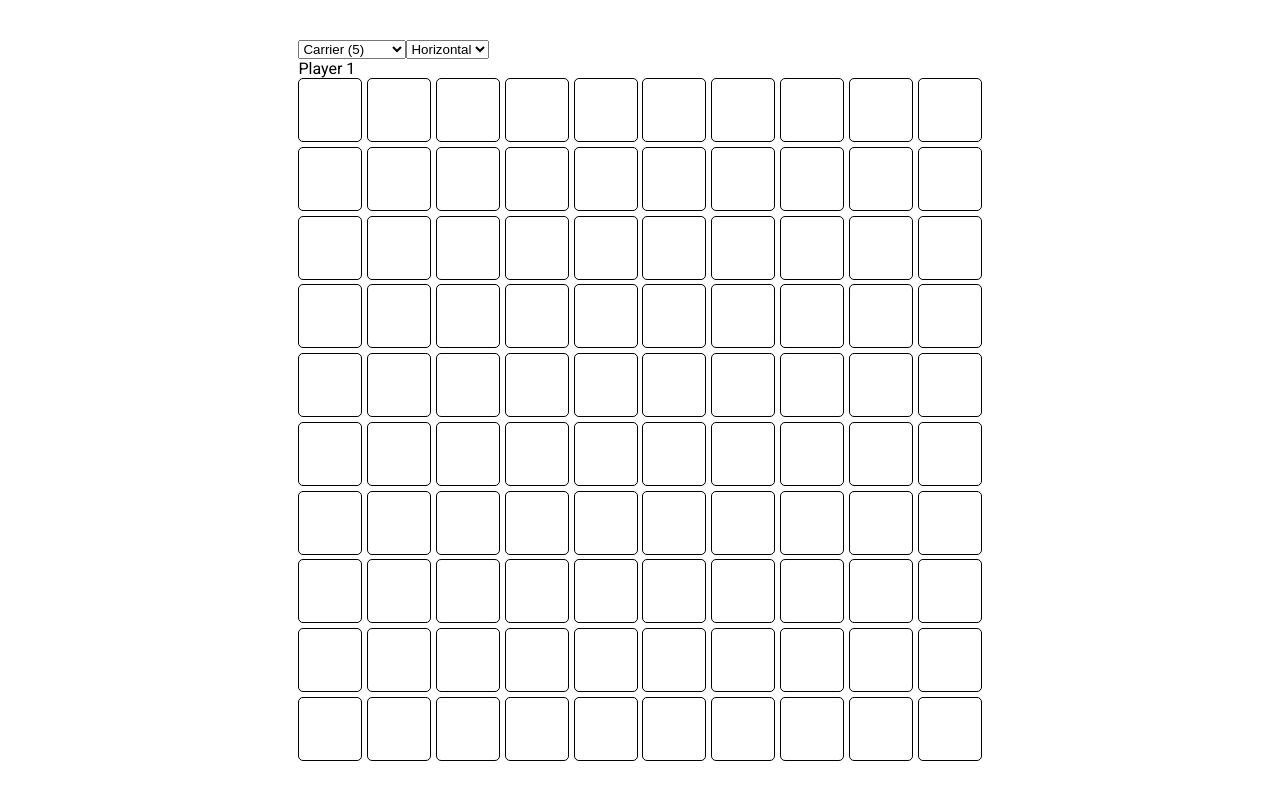
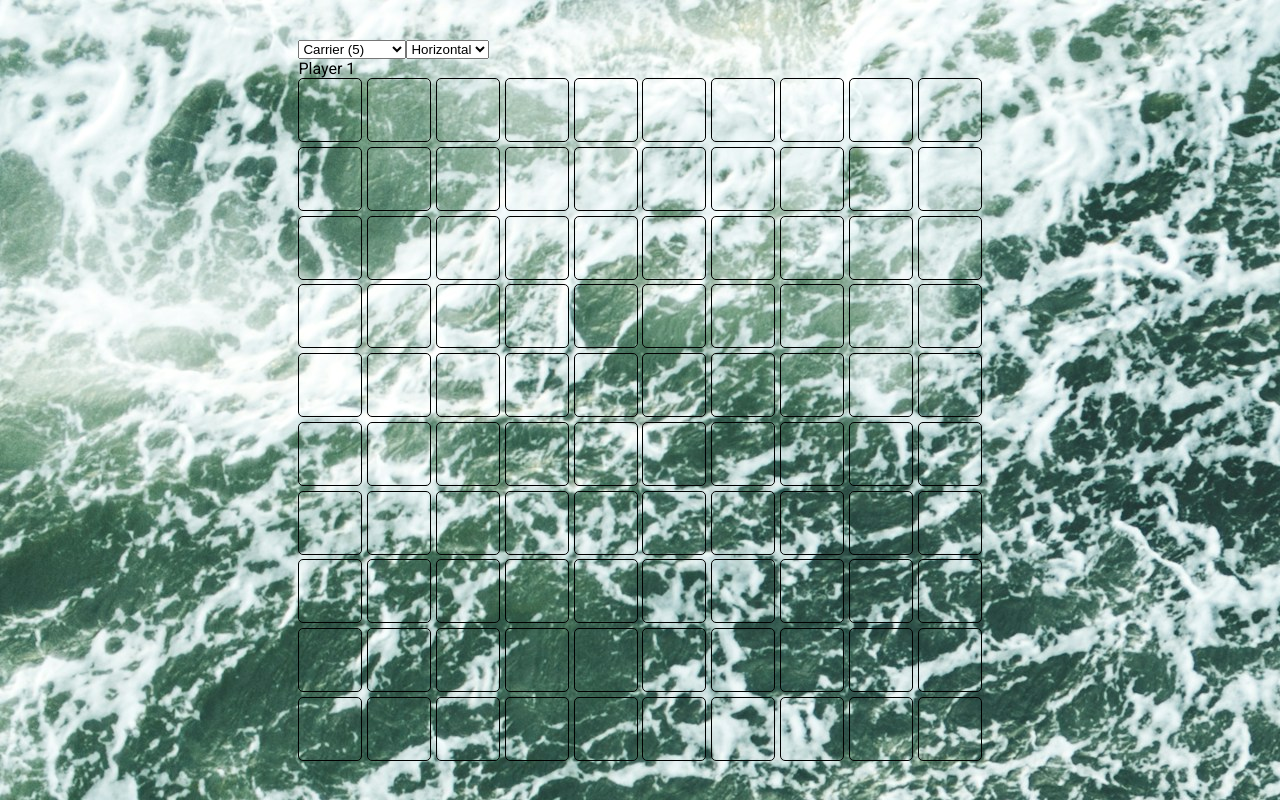
Before and after one commit to matthewb570/odin-battleship, a website built with webpack: page src/index.html in a window 1280 px wide. Built offline with nearby package versions, Linux system fonts and the light colour scheme.

Commit message:
Add background image

```diff
--- a/src/css/styles.css
+++ b/src/css/styles.css
@@ -7,6 +7,7 @@
 body {
     padding: 0;
     margin: 0;
+    background-image: url(../images/water.jpg);
 }
 
 .tile-list {
```
Also changed, not shown: src/images/anna-popovic-x7HJdJZqplo-unsplash_med.jpg (added), src/images/water.jpg (added).
